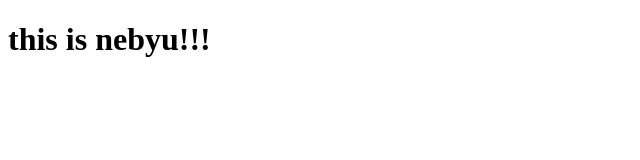
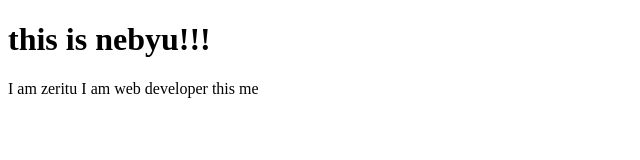
Before and after one commit to nanbont/new-group-repo, a plain HTML site: page index.html in a window 1280 px wide. Shown: the whole page, without its empty margins (0-640 px from the left). Drawn offline with Linux system fonts and the light colour scheme.

Commit message:
i wrote pargrph

```diff
--- a/index.html
+++ b/index.html
@@ -7,5 +7,6 @@
 </head>
 <body>
     <h1>this is nebyu!!!</h1>
+    <p>I am zeritu I am web developer this me </p>
 </body>
 </html>
```
